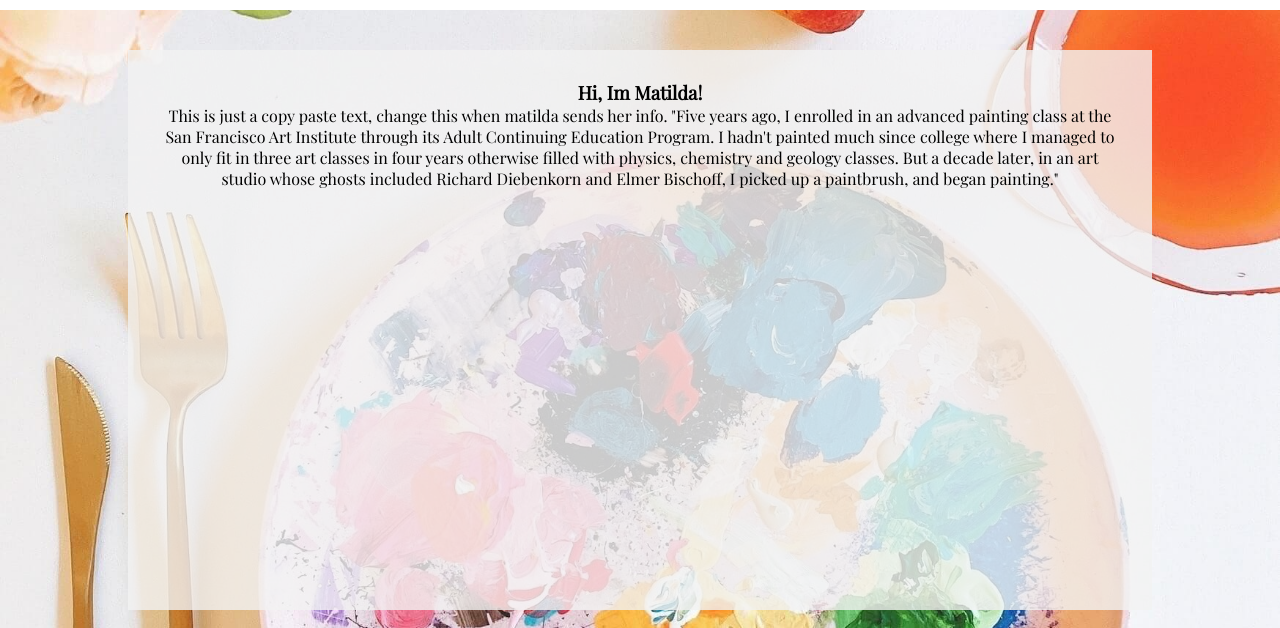
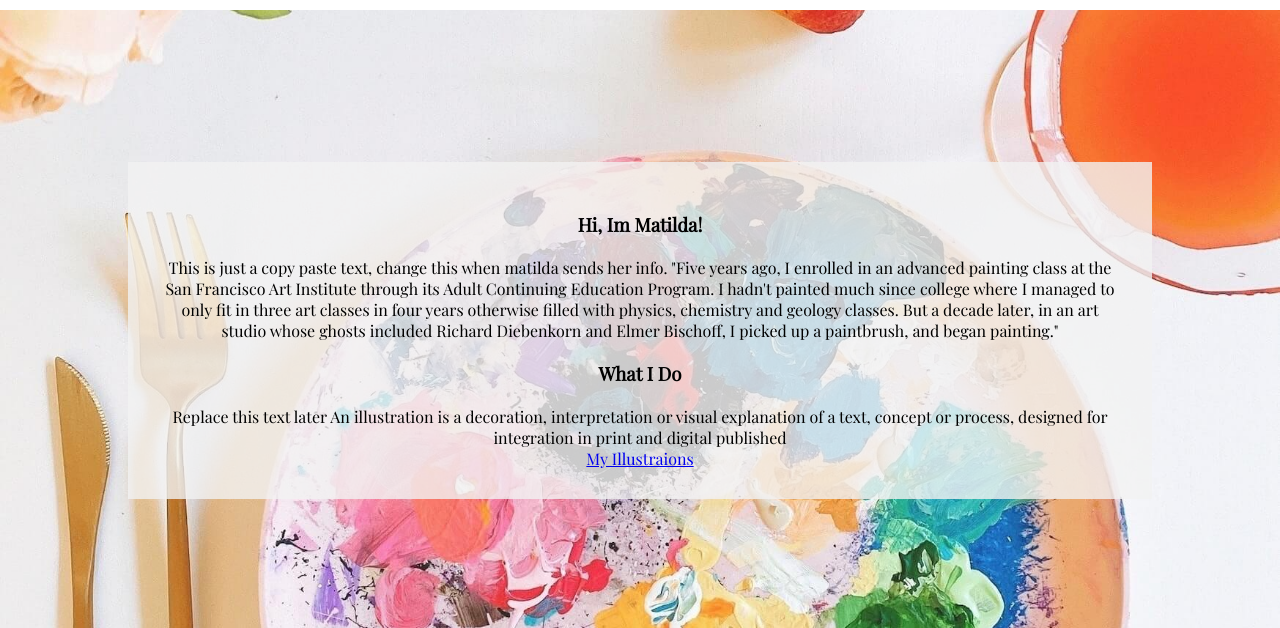
Before and after one commit to Ajn0r/matilda-illustration, a plain HTML site: page about.html in a window 1280 px wide. Shown: the part 70-698 px from the top of the page. Drawn offline with nearby package versions, Linux system fonts and the light colour scheme; a web font is replaced by a local one.

Commit message:
add fictional text to about sections paint styles

```diff
--- a/about.html
+++ b/about.html
@@ -44,18 +44,23 @@
         <!-- The main about section -->
         <div class="about-container">
             <div class="about-me">
-               <h3>Hi, Im Matilda!</h3>
+                <h3 class="about-header">Hi, Im Matilda!</h3>
                 <p>
                     This is just a copy paste text, change this when matilda sends her info.
                     "Five years ago, I enrolled in an advanced painting class at the San Francisco Art Institute
-                    through its Adult Continuing Education Program.  I hadn't painted much since college where
+                    through its Adult Continuing Education Program. I hadn't painted much since college where
                     I managed to only fit in three art classes in four years otherwise filled with physics,
                     chemistry and geology classes. But a decade later, in an art studio whose ghosts included
                     Richard Diebenkorn and Elmer Bischoff, I picked up a paintbrush, and began painting."</p>
                 <!-- Add information about matilda-->
             </div>
             <div class="paint-styles">
-
+                <h3 class="about-header">What I Do</h3>
+                <p>
+                    Replace this text later
+                    An illustration is a decoration, interpretation or visual explanation of a text,
+                    concept or process, designed for integration in print and digital published</p>
+                    <a href="#" aria-label="If you click this it will take you to the gallery page that shows my illustraions">My Illustraions</a>
                 <!-- Add two links to diffent groups in gallery. -->
             </div>
 
--- a/assets/css/style.css
+++ b/assets/css/style.css
@@ -5,7 +5,6 @@
 html {
     font-size: 62.5%;
 }
-
 /* Default settings */
 * {
     padding: 0;
@@ -13,27 +12,23 @@ html {
     border: none;
     box-sizing: border-box;
 }
-
 body {
     font-size: 1.6rem;
     font-family: 'Playfair Display', sans-serif;
     min-height: 100vh;
 }
-
 /* Start of header styles */
 .header {
     width: 100%;
     min-height: 10vh;
     max-height: 16vh;
 }
-
 .logo {
     text-decoration: none;
     color: black;
     font-size: 2rem;
     text-align: center;
 }
-
 .active {
     border-bottom: 0.1rem solid black;
 }
@@ -46,14 +41,12 @@ body {
 .nav-list {
     list-style: none;
 }
-
 .nav-list-link {
     color: black;
     text-transform: uppercase;
     text-decoration: none;
     font-size: 2rem;
 }
-
 /* End of header styles */
 
 /* Start of main styles for first page */
@@ -64,7 +57,6 @@ body {
     min-height: 80vh;
     position: relative;
 }
-
 .main-nav-font {
     font-size: 3rem;
     color: grey;
@@ -94,10 +86,13 @@ body {
 }
 .about-container {
     width: 80%;
-    height: 70vh;
+    height: auto;
     background-color: rgba(243, 243, 243, 0.8);
     text-align: center;
     padding: 3rem;
+}
+.about-header {
+    margin: 2rem 0;
 }
 /* End of main styles for about page */
 
```
Lines whose indentation alone changed are shown as unchanged.
